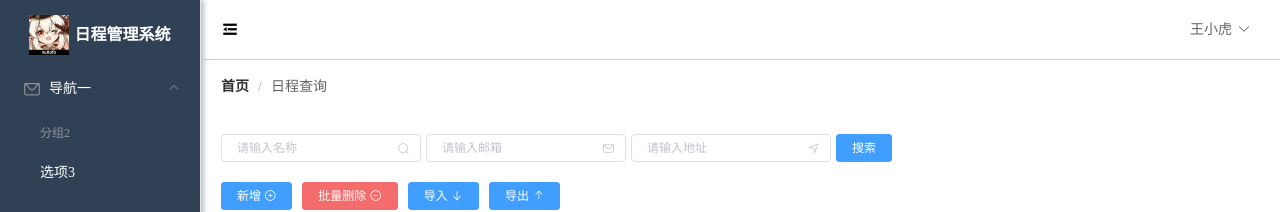
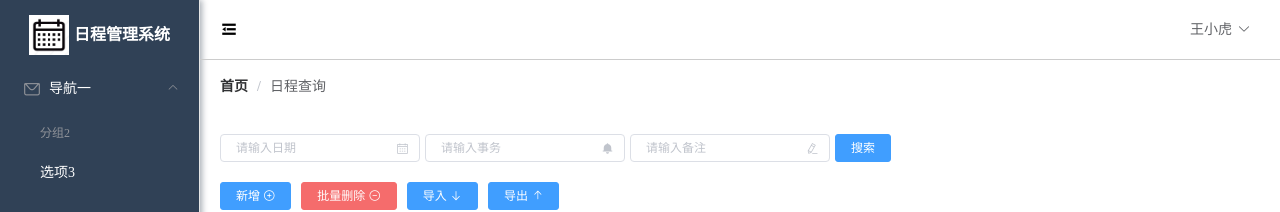
Before and after one commit to moushow/frontend, a Vue app: page / in a window 1280 px wide. Shown: the top 212 px of the page. Built offline with nearby package versions, Linux system fonts and the light colour scheme.

Commit message:
更新页面

```diff
--- a/src/views/HomeView.vue
+++ b/src/views/HomeView.vue
@@ -11,7 +11,7 @@
           :collapse="isCollapse"
       >
         <div style="height: 60px; line-height: 60px; text-align: center">
-          <img src="../assets/1716029223461.jpg" alt="" style="width: 40px; position: relative; top: 15px; margin-right: 5px;" />
+          <img src="../assets/schedule.webp" alt="" style="width: 40px; position: relative; top: 15px; margin-right: 5px;" />
           <b style="color: white" v-show="logoTextShow">日程管理系统</b>
         </div>
         <el-submenu index="1">
@@ -74,9 +74,9 @@
           </el-breadcrumb>
         </div>
         <div style="padding: 10px 0">
-          <el-input style="width: 200px" placeholder="请输入名称" suffix-icon="el-icon-search"></el-input>
-          <el-input style="width: 200px" placeholder="请输入邮箱" suffix-icon="el-icon-message" class="ml-5"></el-input>
-          <el-input style="width: 200px" placeholder="请输入地址" suffix-icon="el-icon-position" class="ml-5"></el-input>
+          <el-input style="width: 200px" placeholder="请输入日期" suffix-icon="el-icon-date"></el-input>
+          <el-input style="width: 200px" placeholder="请输入事务" suffix-icon="el-icon-message-solid" class="ml-5"></el-input>
+          <el-input style="width: 200px" placeholder="请输入备注" suffix-icon="el-icon-edit" class="ml-5"></el-input>
           <el-button class="ml-5" type="primary">搜索</el-button>
         </div>
 
@@ -89,8 +89,8 @@
 
         <el-table :data="tableData" border stripe :header-cell-class-name="headerBg">
           <el-table-column prop="date" label="日期" width="140"></el-table-column>
-          <el-table-column prop="name" label="姓名" width="120"></el-table-column>
-          <el-table-column prop="address" label="地址"></el-table-column>
+          <el-table-column prop="schedule" label="事务" width="120"></el-table-column>
+          <el-table-column prop="remark" label="备注"></el-table-column>
           <el-table-column label="操作">
             <template #default="scope">
               <el-button type="success">编辑 <i class="el-icon-edit"></i></el-button>
@@ -112,14 +112,14 @@ export default {
   data() {
     const item = {
       date: '2016-05-02',
-      name: '王小虎',
-      address: '提瓦特'
+      schedule: '王小虎',
+      remark: '提瓦特'
     };
     return {
       tableData: Array(10).fill(item),
       collapseBtnClass: 'el-icon-s-fold',
       isCollapse: false,
-      sidewidth: 200,
+      sideWidth: 200,
       logoTextShow: true,
       headerBg: 'headerBg'
     };
```
Also changed, not shown: src/assets/1716029223461.jpg (deleted), src/assets/schedule.webp (added).
